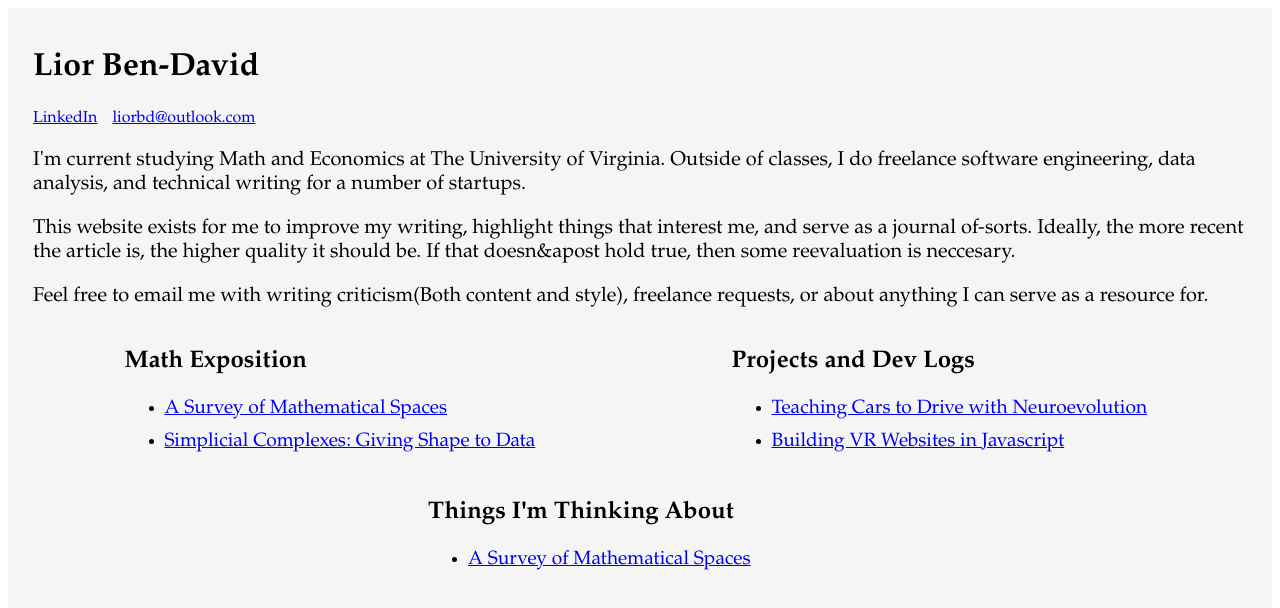
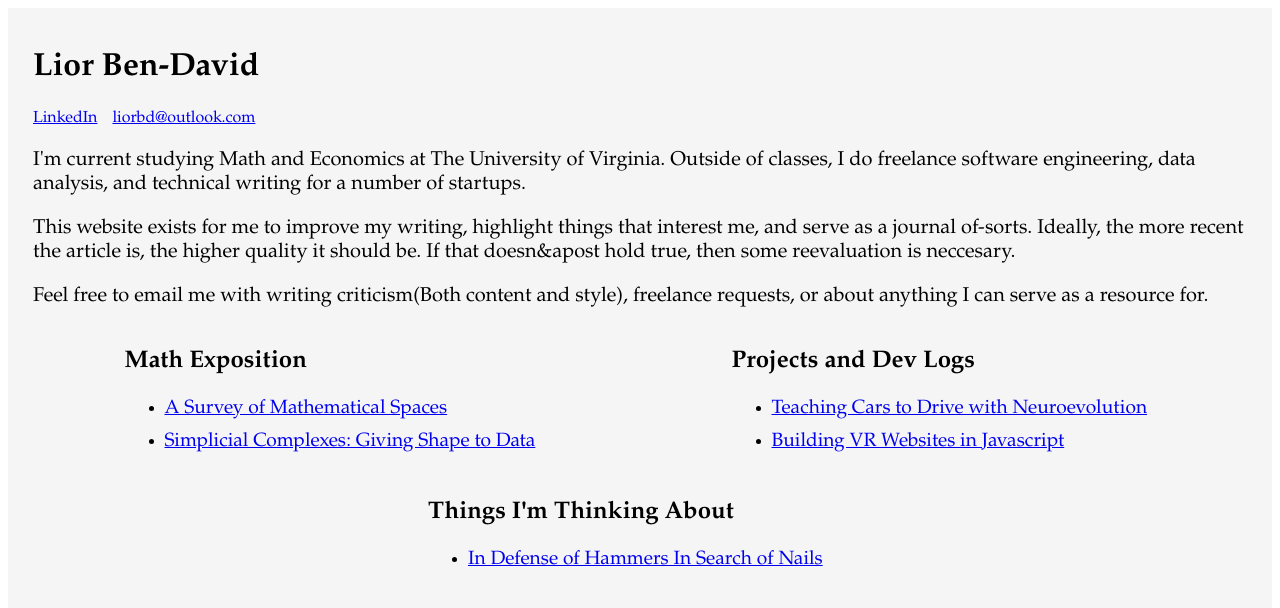
Before and after one commit to LiorB-D/PersonalSite, a Next.js app: page / in a window 1280 px wide. Shown: the top 608 px of the page. Built offline with nearby package versions, Linux system fonts and the light colour scheme.

Commit message:
Update page.tsx

```diff
--- a/src/app/page.tsx
+++ b/src/app/page.tsx
@@ -39,7 +39,7 @@ export default function HomePage() {
                   <h2>{"Things I'm Thinking About"}</h2>
                   <ul>
                   <li>
-                    <Link href={"/articles/4abf2949130a4225a5f921d5f318ab3d?"}>A Survey of Mathematical Spaces</Link>
+                    <Link href={"/articles/4abf2949130a4225a5f921d5f318ab3d?"}>In Defense of Hammers In Search of Nails</Link>
                     </li>
                   </ul>
           </div>
```
